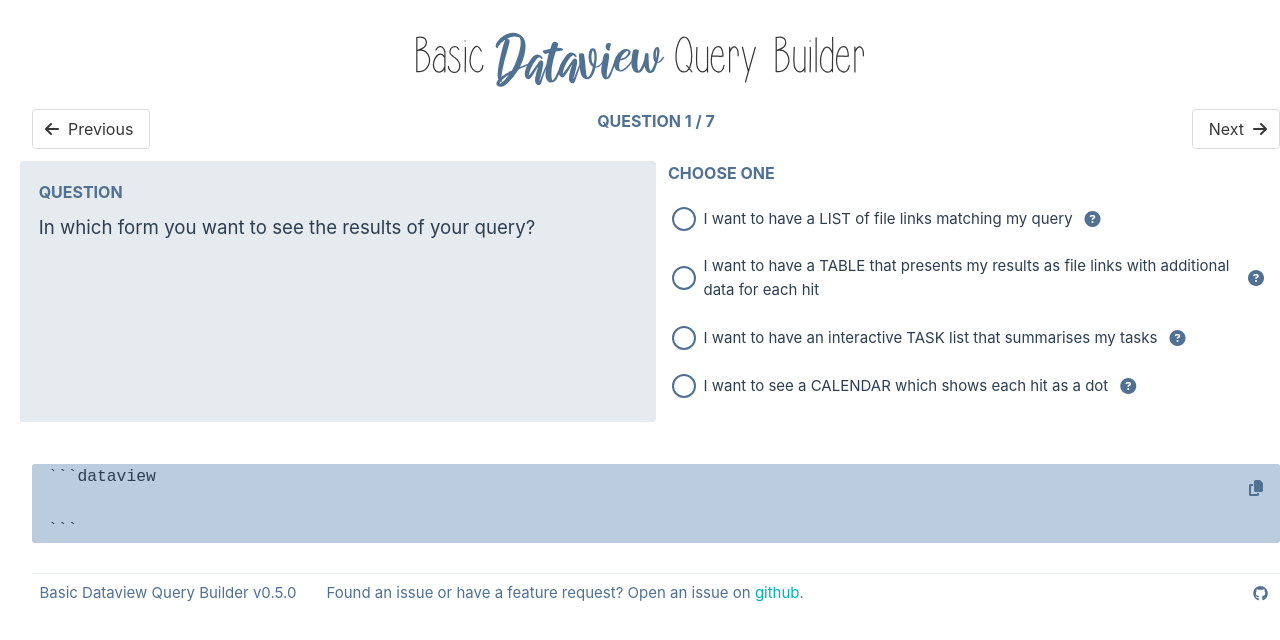
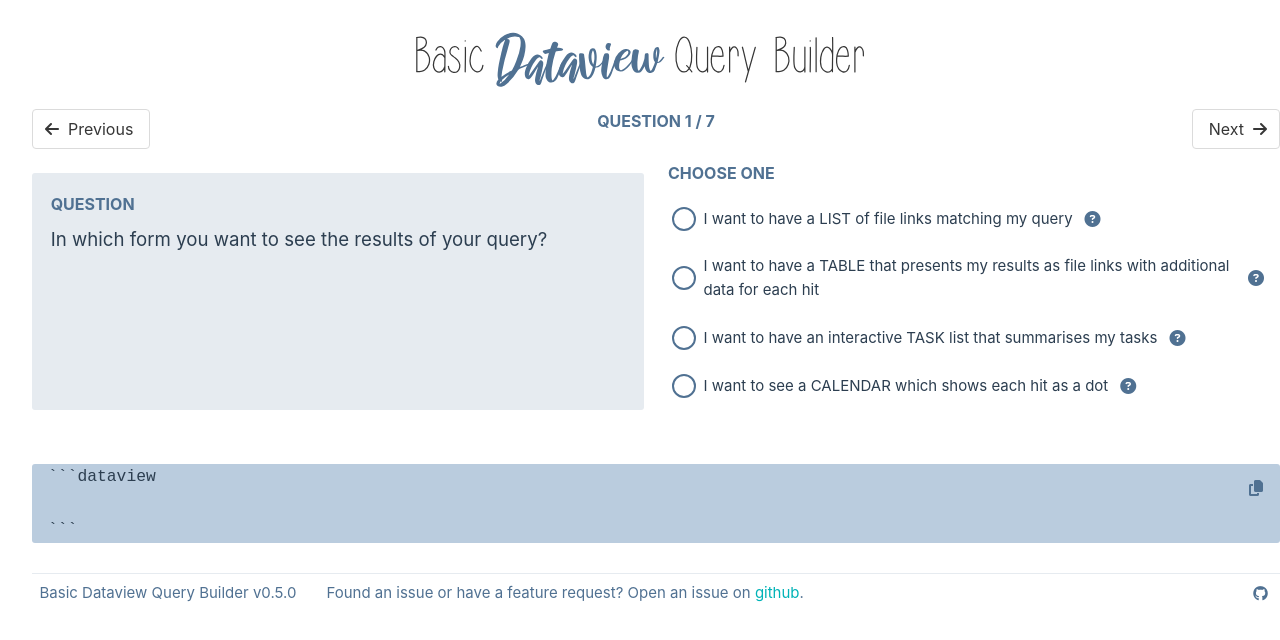
Before and after one commit to s-blu/basic-dataview-query-builder, a Vue app: page /question/1 in a window 1280 px wide. Shown: the top 640 px of the page. Built offline with nearby package versions, Linux system fonts and the light colour scheme.

Commit message:
style(question): fix offset of question box

```diff
--- a/src/components/dqb-question.vue
+++ b/src/components/dqb-question.vue
@@ -24,9 +24,11 @@
 
 <template>
   <div class="columns">
-    <div class="questionblock column is-half">
-      <div class="header">Question</div>
-      <div class="question">{{ question.question }}</div>
+    <div class="column is-half">
+      <div class="questionblock">
+        <div class="header">Question</div>
+        <div class="question">{{ question.question }}</div>
+      </div>
     </div>
     <div class="answerblock column is-half">
       <div class="header">
@@ -60,8 +62,10 @@
 
 <style scoped lang="scss">
 @import "src/assets/mixins.scss";
+
 .questionblock {
   @include box;
+  height: 100%;
   font-size: var(--size-font-info);
 }
 .header {
```
